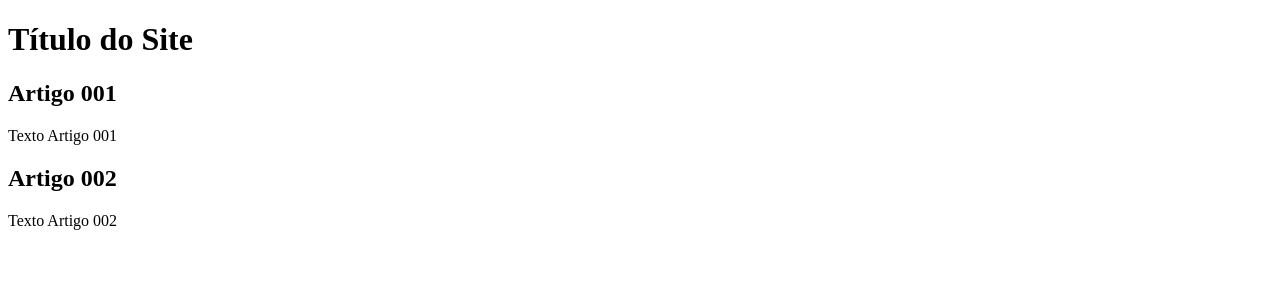
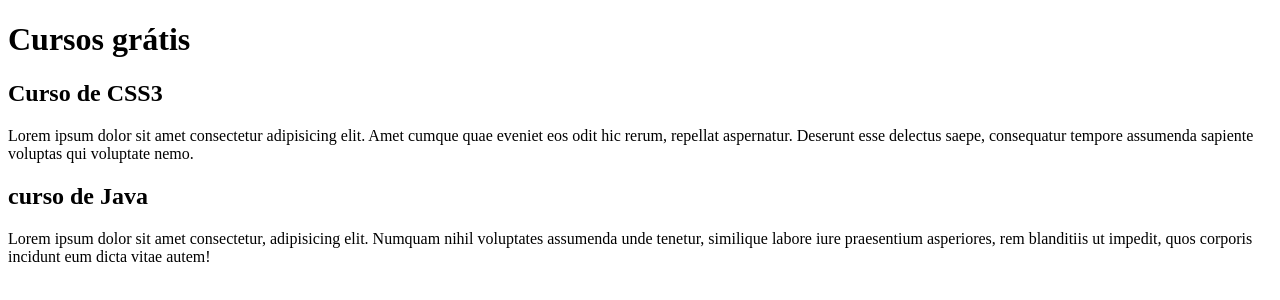
Before and after one commit to ORhyan/projeto-site, a plain HTML site: page index.html in a window 1280 px wide. Drawn offline with Linux system fonts and the light colour scheme.

Commit message:
comitando no design

```diff
--- a/index.html
+++ b/index.html
@@ -9,14 +9,14 @@
  <body>
     <main>
         <header>
-            <h1>Título do Site</h1>
+            <h1>Cursos grátis</h1>
         </header>
         <article>
-            <h2>Artigo 001</h2>
-                <p>Texto Artigo 001</p>
+            <h2>Curso de CSS3</h2>
+                <p>Lorem ipsum dolor sit amet consectetur adipisicing elit. Amet cumque quae eveniet eos odit hic rerum, repellat aspernatur. Deserunt esse delectus saepe, consequatur tempore assumenda sapiente voluptas qui voluptate nemo.</p>
                 <article>
-                    <h2>Artigo 002</h2>
-                    <p>Texto Artigo 002</p>
+                    <h2>curso de Java</h2>
+                    <p>Lorem ipsum dolor sit amet consectetur, adipisicing elit. Numquam nihil voluptates assumenda unde tenetur, similique labore iure praesentium asperiores, rem blanditiis ut impedit, quos corporis incidunt eum dicta vitae autem!</p>
                 </article>
     </main>
  </body>
```
